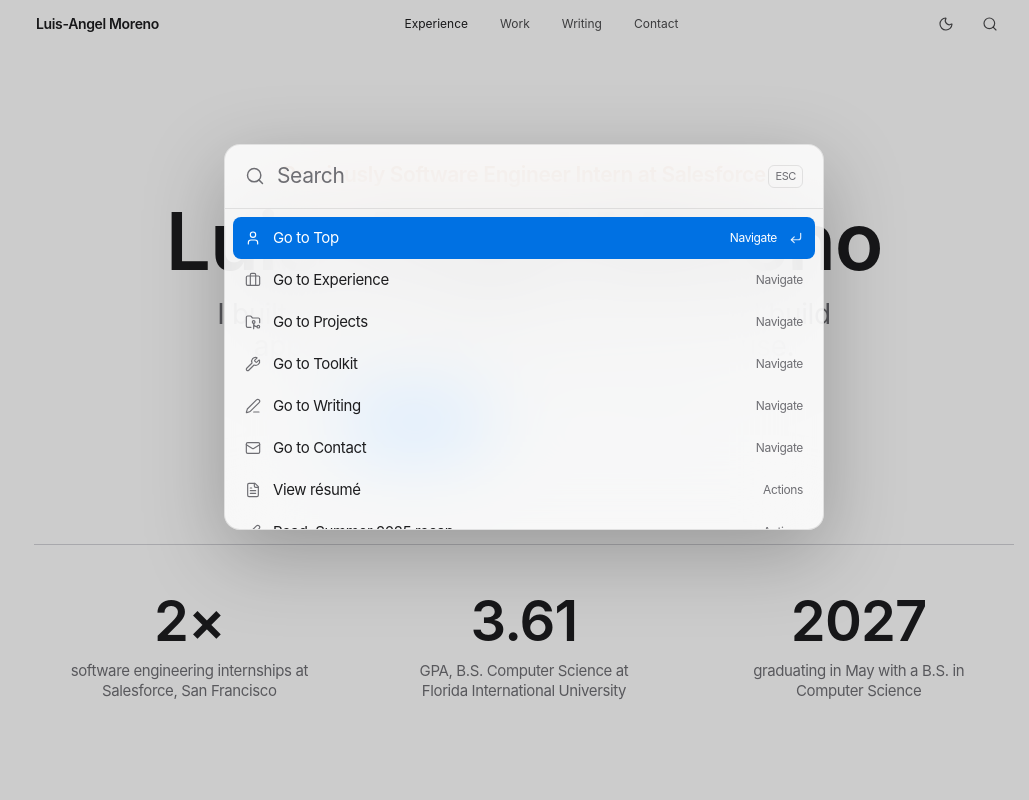
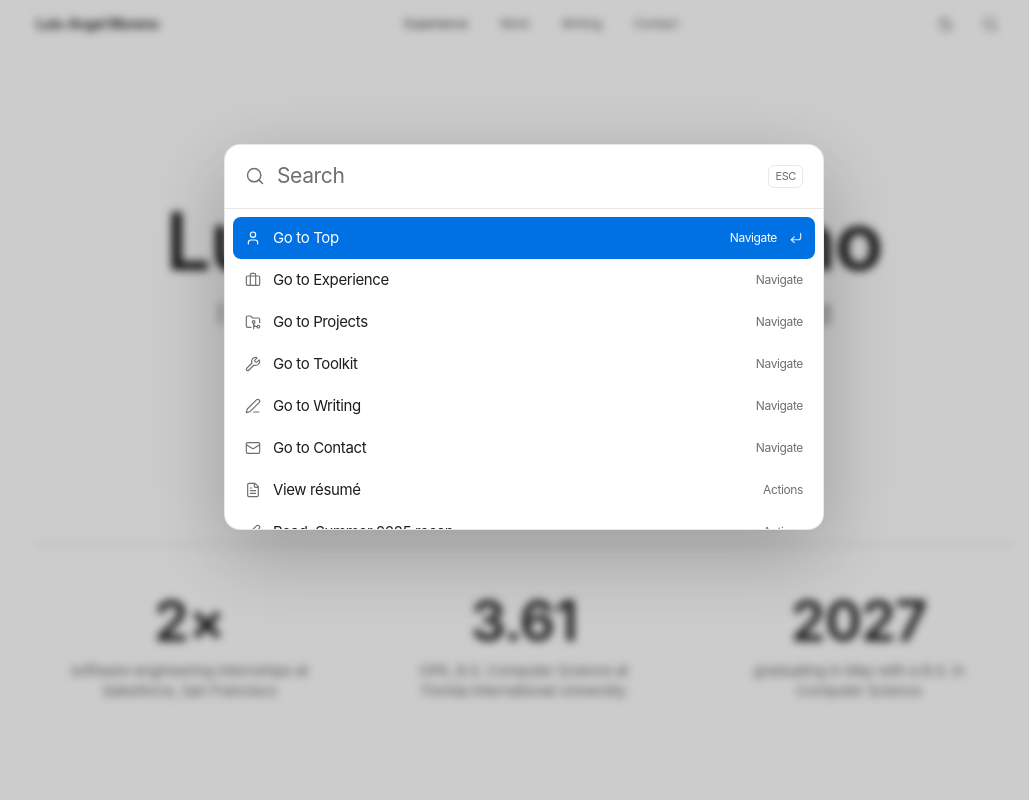
Before and after one commit to Luimoe05/Personal-Portfolio, a React (Vite) app: page / in a window 1280 px wide. Both pictures are taken after a click on the button 1106 px from the left and 24 px from the top of the page. Shown: the top 800 px of the page, without its empty margins (116-1145 px from the left). Built offline with nearby package versions, Linux system fonts and the light colour scheme.

Commit message:
Blur search backdrop and make search panel opaque

```diff
--- a/src/Components/CommandPalette.jsx
+++ b/src/Components/CommandPalette.jsx
@@ -142,7 +142,7 @@ export default function CommandPalette({ open, setOpen }) {
     <AnimatePresence>
       {open && (
         <motion.div
-          className="fixed inset-0 z-[70] flex items-start justify-center bg-black/20 px-4 pt-[18vh]"
+          className="fixed inset-0 z-[70] flex items-start justify-center bg-black/20 px-4 pt-[18vh] backdrop-blur-[4px]"
           initial={{ opacity: 0 }}
           animate={{ opacity: 1 }}
           exit={{ opacity: 0 }}
@@ -153,7 +153,7 @@ export default function CommandPalette({ open, setOpen }) {
             role="dialog"
             aria-modal="true"
             aria-label="Command palette"
-            className="w-full max-w-[600px] overflow-hidden rounded-2xl border border-ink/10 bg-card/85 shadow-[0_24px_80px_rgb(0_0_0/0.25)] backdrop-blur-2xl backdrop-saturate-[1.8]"
+            className="w-full max-w-[600px] overflow-hidden rounded-2xl border border-ink/10 bg-card shadow-[0_24px_80px_rgb(0_0_0/0.25)]"
             initial={{ scale: 0.97, opacity: 0, y: -8 }}
             animate={{ scale: 1, opacity: 1, y: 0 }}
             exit={{ scale: 0.97, opacity: 0, y: -8 }}
```
